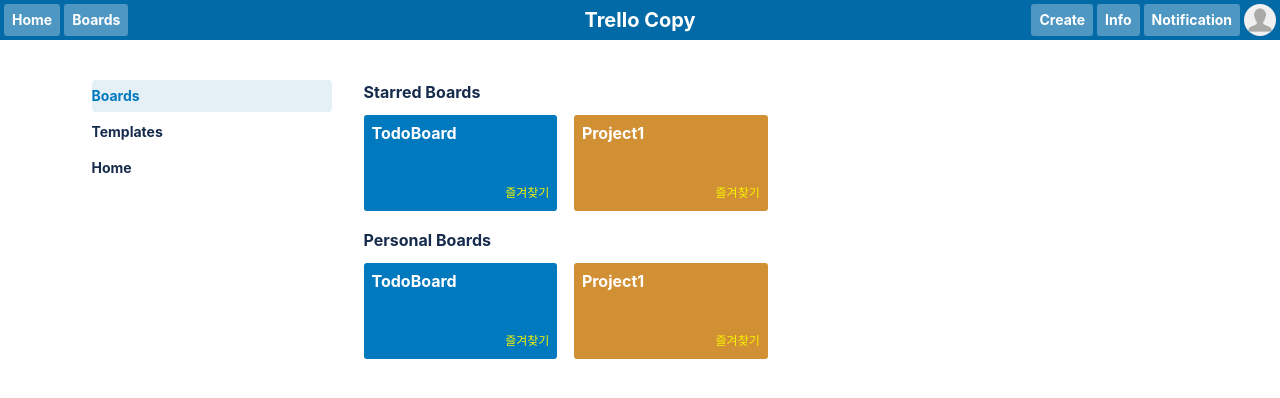
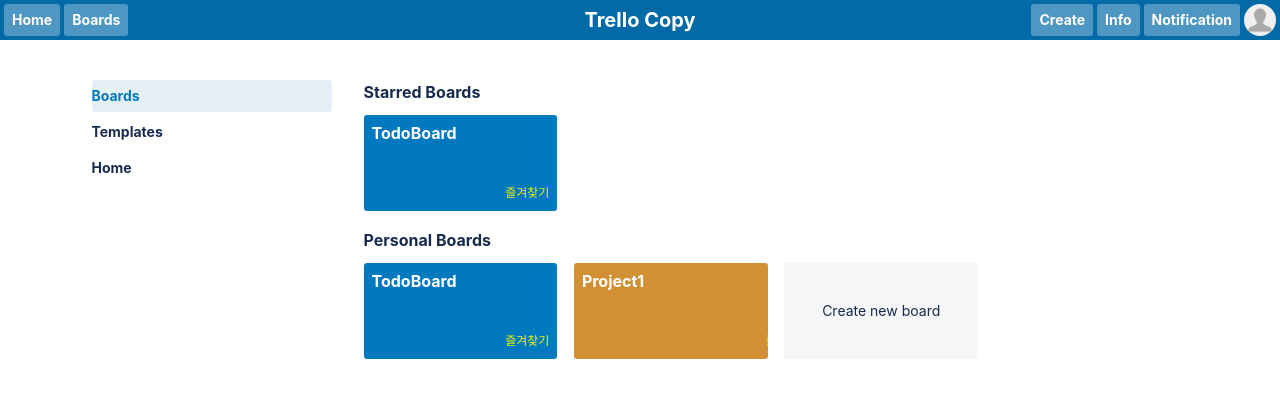
Before and after one commit to LeeMoonki/trello-copy, a Next.js app: page /boards in a window 1280 px wide. Shown: the top 398 px of the page. Built offline with nearby package versions, Linux system fonts and the light colour scheme.

Commit message:
보드 카드 퍼블리싱 및 기능 구현

```diff
--- a/components/boards/BoardCard.js
+++ b/components/boards/BoardCard.js
@@ -1,6 +1,15 @@
 import { useState } from 'react';
-import styled from 'styled-components';
+import styled, { keyframes } from 'styled-components';
 import PropTypes from 'prop-types';
+
+const showup = keyframes`
+  from {
+    right: -50px;
+  }
+  to {
+    right: 0px;
+  }
+`;
 
 const Card = styled.li`
   width: 23.5%;
@@ -8,22 +17,22 @@
   box-sizing: border-box;
   cursor: pointer;
 
+  & .card-details--empty {
+    display: flex;
+    flex-direction: column;
+    justify-content: center;
+    align-items: center;
+    height: 80px;
+    text-align: center;
+    color: #172b4d;
+  }
+
   & a {
+    overflow: hidden;
     position: relative;
     padding: 8px;
     display: block;
     border-radius: 3px;
-  }
-  & .card-fade {
-    position: absolute;
-    left: 0;
-    top: 0;
-    width: 100%;
-    height: 100%;
-    border-radius: 3px;
-  }
-  & .card-fade:hover {
-    background-color: rgba(0, 0, 0, 0.15);
   }
   & .card-details {
     display: flex;
@@ -47,6 +56,17 @@
     font-size: 12px;
     text-align: right;
   }
+  & .card-details__btn-favorite {
+    position: relative;
+  }
+  & .card-details__btn-favorite--over {
+    right: 0px;
+    animation-duration: 300ms;
+    animation-name: ${showup};
+  }
+  & .card-details__btn-favorite--out {
+    right: -50px;
+  }
 `;
 
 function BoardCard(props) {
@@ -59,21 +79,62 @@
     setOver(false);
   }
 
+  const onClickBoardCard = e => {
+    e.preventDefault();
+    if (props.empty) {
+      if (typeof props.onClickCreate === 'function') {
+        props.onClickCreate();
+      }
+    } else {
+      // push to Board page
+      console.log('push');
+    }
+  };
+
+  const onClickFavorite = e => {
+    e.preventDefault();
+    e.stopPropagation();
+    console.log('favorite');
+  };
+
   return (
-    <Card onMouseOver={onMouseOver} onMouseOut={onMouseOut}>
+    <Card>
       <a
+        href={`/b/${props.boardId}/${props.title}`}
         style={{
           backgroundColor: props.backgroundColor,
-        }}>
-        <div className="card-fade"></div>
-        <div className="card-details">
-          <div className="card-details__title">
-            {props.title}
+        }}
+        onClick={onClickBoardCard}
+        onMouseOver={onMouseOver}
+        onMouseOut={onMouseOut}
+      >
+        {props.empty
+        ? (
+          <div className="card-details--empty">
+            <p>
+              Create new board
+            </p>
           </div>
-          <div className="card-details__favorite">
-            {over ? '즐겨찾기 해제' : '즐겨찾기'}
+        )
+        : (
+          <div className="card-details">
+            <div className="card-details__title">
+              {props.title}
+            </div>
+            <div className="card-details__favorite">
+              <span
+                className={
+                  !props.starred
+                  ? `card-details__btn-favorite ${over ? 'card-details__btn-favorite--over' : 'card-details__btn-favorite--out'}`
+                  : ''
+                }
+                onClick={onClickFavorite}
+              >
+                {props.starred ? (over ? '즐겨찾기 해제' : '즐겨찾기') : '즐겨찾기'}
+              </span>
+            </div>
           </div>
-        </div>
+        )}
       </a>
     </Card>
   );
@@ -81,8 +142,15 @@
 
 BoardCard.propTypes = {
   title: PropTypes.string,
+  boardId: PropTypes.string,
   backgroundColor: PropTypes.string,
   starred: PropTypes.bool,
+  empty: PropTypes.bool,
+};
+
+BoardCard.defaultProps = {
+  backgroundColor: 'rgba(9, 30, 66, 0.04)',
+  empty: false,
 };
 
 export default BoardCard;
--- a/components/boards/BoardList.js
+++ b/components/boards/BoardList.js
@@ -23,8 +23,6 @@
 `;
 
 function BoardList(props) {
-
-
   return (
     <Container>
       <Header><h3>{props.title}</h3></Header>
@@ -35,11 +33,15 @@
               <BoardCard
                 key={index}
                 title={card.title}
+                boardId={card.boardId}
                 backgroundColor={card.backgroundColor}
                 starred={card.starred}
               />
             );
           })}
+          {props.personal && (
+            <BoardCard empty={true} />
+          )}
         </BoardCardList>
       </div>
     </Container>
@@ -48,14 +50,17 @@
 
 BoardList.propTypes = {
   title: PropTypes.string.isRequired,
+  personal: PropTypes.bool,
   cards: PropTypes.arrayOf(PropTypes.shape({
     title: PropTypes.string.isRequired,
+    boardId: PropTypes.string.isRequired,
     backgroundColor: PropTypes.string.isRequired,
     starred: PropTypes.bool,
   })),
 };
 
 BoardList.defaultProps = {
+  personal: false,
   cards: [],
 };
 
--- a/pages/boards.js
+++ b/pages/boards.js
@@ -88,15 +88,15 @@
           <BoardList
             title="Starred Boards"
             cards={[
-              { title: 'TodoBoard', backgroundColor: '#0079bf', starred: true },
-              { title: 'Project1', backgroundColor: '#d29034', starred: true },
+              { title: 'TodoBoard', boardId: 'si12F1AH', backgroundColor: '#0079bf', starred: true },
             ]}
           />
           <BoardList
             title="Personal Boards"
+            personal={true}
             cards={[
-              { title: 'TodoBoard', backgroundColor: '#0079bf', starred: false },
-              { title: 'Project1', backgroundColor: '#d29034', starred: false },
+              { title: 'TodoBoard', boardId: 'si12F1AH', backgroundColor: '#0079bf', starred: true },
+              { title: 'Project1', boardId: 'B2ji98pu', backgroundColor: '#d29034', starred: false },
             ]}
           />
         </BoardsWrapper>
```
